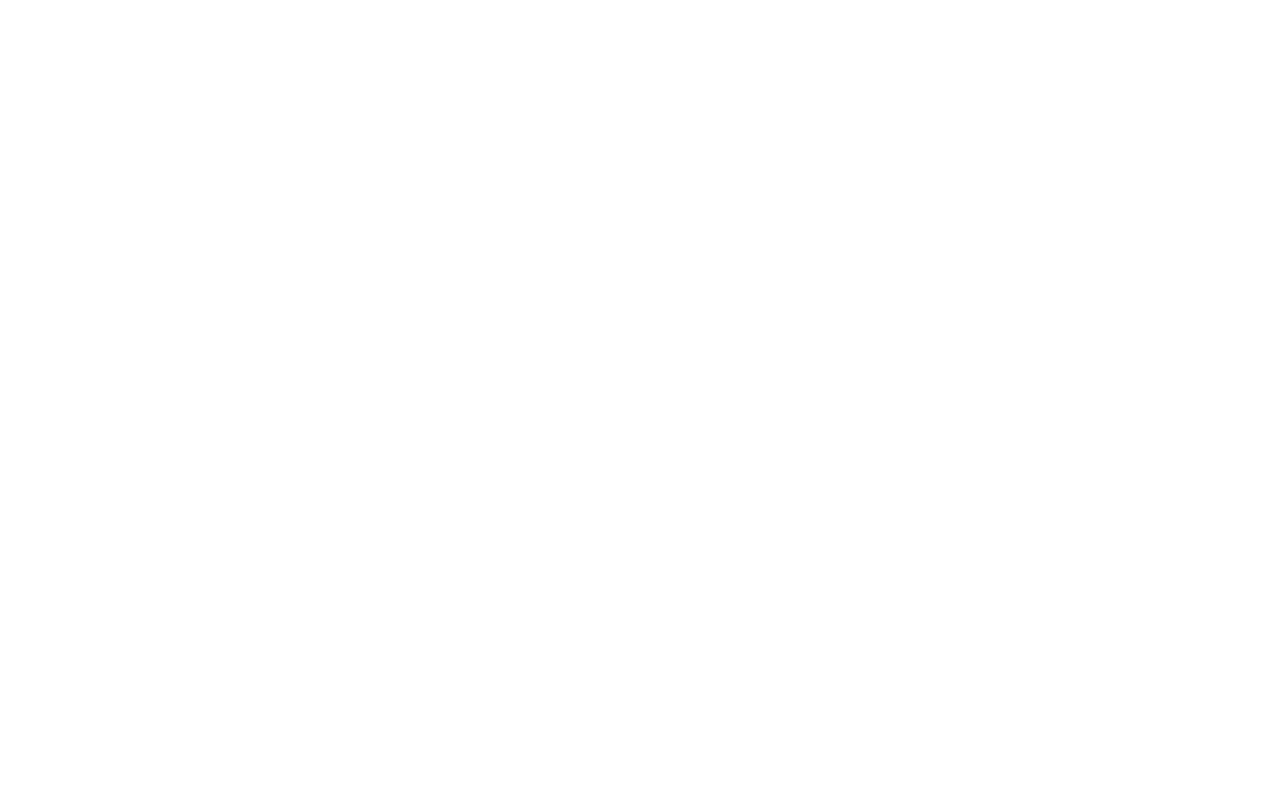
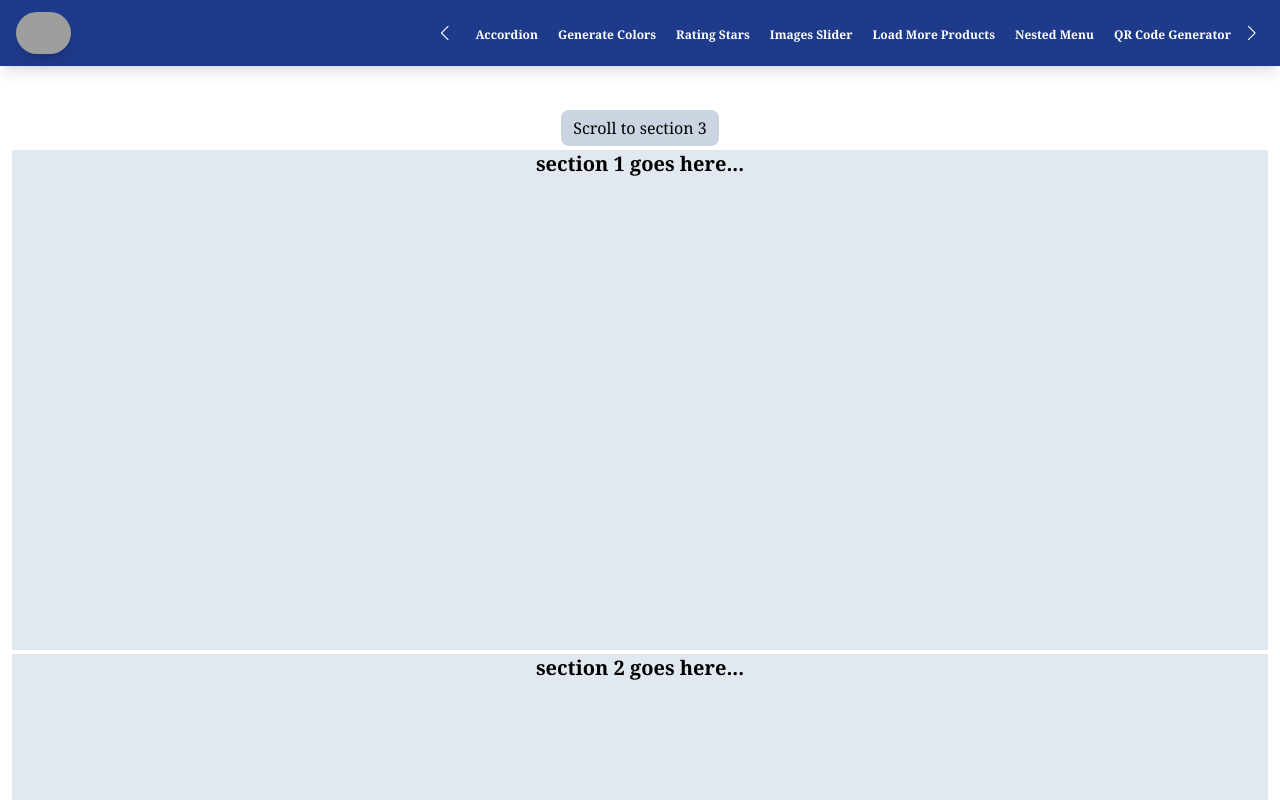
Before and after one commit to Bilalben23/react-projects, a React (Create React App) app: page /scroll-to-section in a window 1280 px wide. Before the commit this address had no page. Shown: the top 800 px of the page. Built offline with nearby package versions, Linux system fonts and the light colour scheme; grey boxes are pictures that could not be loaded; a web font is replaced by a local one.

Commit message:
Scroll to specific section

```diff
--- a/src/App.css
+++ b/src/App.css
@@ -12,9 +12,9 @@
         + Global styles or resets can go here.
     */
 
-    h1 {
+    /* h1 {
         @apply text-blue-500 my-2
-    }
+    } */
 
     * {
         scroll-behavior: smooth;
--- a/src/App.js
+++ b/src/App.js
@@ -18,6 +18,7 @@ import GithubProfileFinder from './pages/GithubProfileFinder'
 import SearchSuggestions from './pages/SearchSuggestions'
 import TicTacToe from './pages/TicTacToe'
 import TestCustomHooks from './pages/TestCustomHooks'
+import ScrollToSection from './pages/ScrollToSection'
 // import Tailwind from './pages/Tailwind'
 
 
@@ -45,6 +46,7 @@ export default function App() {
             <Route path='search-suggestions' element={<SearchSuggestions />} />
             <Route path='tic-tac-toe' element={<TicTacToe />} />
             <Route path='test-custom-hooks' element={<TestCustomHooks />} />
+            <Route path='scroll-to-section' element={<ScrollToSection />} />
             {/* <Route path='tailwind' element={<Tailwind />} /> */}
           </Route>
         </Routes>
--- a/src/components/Header.jsx
+++ b/src/components/Header.jsx
@@ -112,6 +112,11 @@ export default function Header() {
                             return { color: isActive ? "#FF407D" : "#fff" }
                         }} >Test Custom Hooks</NavLink>
                     </li>
+                    <li>
+                        <NavLink to="scroll-to-section" className='p-2 text-xs font-bold' style={({ isActive }) => {
+                            return { color: isActive ? "#FF407D" : "#fff" }
+                        }} >Scroll To Section</NavLink>
+                    </li>
 
                     {/* <li>
                         <NavLink to="tailwind" className='p-2 text-xs font-bold' style={({ isActive }) => {
--- /dev/null
+++ b/src/pages/ScrollToSection.jsx
@@ -0,0 +1,53 @@
+import React, { useRef } from 'react'
+
+
+const sections = [
+    {
+        id: 1,
+        label: "Section 1",
+        text: "section 1 goes here..."
+    },
+    {
+        id: 2,
+        label: "Section 2",
+        text: "section 2 goes here..."
+    },
+    {
+        id: 3,
+        label: "Section 3",
+        text: "section 3 goes here..."
+    },
+    {
+        id: 4,
+        label: "Section 4",
+        text: "section 4 goes here..."
+    }
+]
+
+export default function ScrollToSection() {
+    const ref = useRef(null);
+
+    function handleScrollToSection() {
+        const pos = ref.current.getBoundingClientRect().top
+        window.scrollTo(0, pos)
+
+    }
+
+    return (
+        <div className='space-y-1 m-3'>
+            <button type='button'
+                onClick={handleScrollToSection}
+                className='px-3 py-1.5 rounded-lg bg-slate-300 mx-auto block transition hover:opacity-80'>
+                Scroll to section 3
+            </button>
+
+            {
+                sections.map(section => {
+                    return <section key={section.id} className='w-full h-[500px] text-ce bg-slate-200' ref={section.id === 3 ? ref : null}>
+                        <h1 className='text-center font-bold text-xl'>{section.text}</h1>
+                    </section>
+                })
+            }
+        </div >
+    )
+}
```
